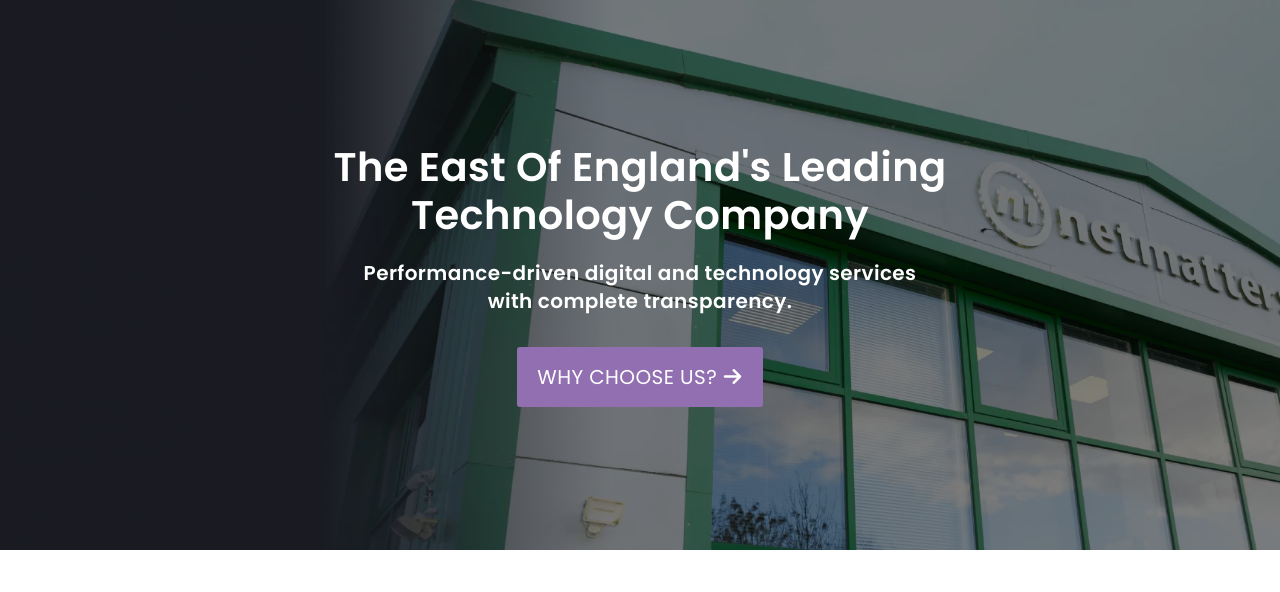
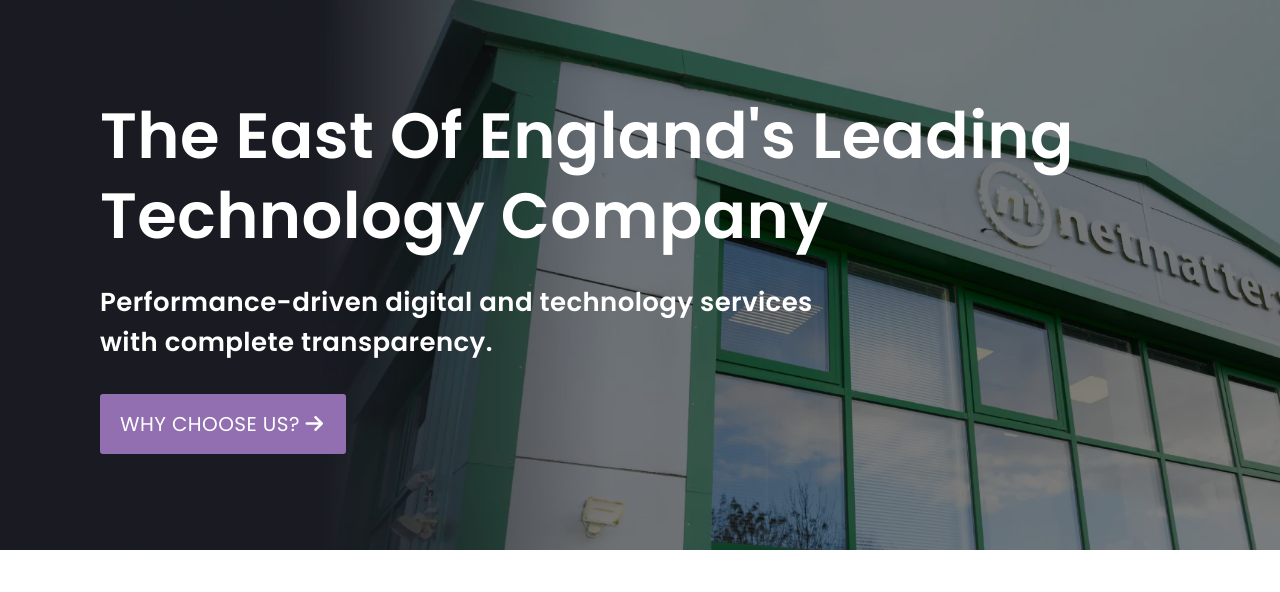
Before and after one commit to wigscs/netmatters, a PHP site: page / in a window 1280 px wide. Shown: the part 208-800 px from the top of the page. Run offline with PHP 8.4, Linux system fonts and the light colour scheme.

Commit message:
Banner new responsive design

```diff
--- a/css/style.css
+++ b/css/style.css
@@ -783,6 +783,11 @@
   background-color: #000;
   overflow: hidden;
 }
+@media (min-width: 992px) {
+  .banner {
+    text-align: left;
+  }
+}
 .banner__img {
   position: absolute;
   z-index: 1;
@@ -806,11 +811,23 @@
   font-weight: 600;
   color: inherit;
 }
+@media (min-width: 992px) {
+  .banner h1 {
+    font-size: 4rem;
+    line-height: 5rem;
+  }
+}
 .banner p {
   margin-bottom: 2rem;
   font-size: 1.25rem;
   line-height: 1.75rem;
   font-weight: 600;
+}
+@media (min-width: 992px) {
+  .banner p {
+    font-size: 1.625rem;
+    line-height: 2.5rem;
+  }
 }
 .banner .btn {
   line-height: 50px;
--- a/index.html
+++ b/index.html
@@ -207,7 +207,7 @@
       <img src="img/banner-web.webp" alt="The East Of England's Leading Technology Company Norwich, Norfolk, Cambridge, North London, Essex, Hertfordshire, Enfield">
     </div>
     <div class="banner__content container">
-      <h1>The East Of England's Leading <br>Technology Company</h1>
+      <h1>The East Of England's Leading Technology Company</h1>
       <p>Performance-driven digital and technology services <br> with complete transparency.</p>
       <a class="btn btn--web" href="#">Why Choose Us? <i class="fa-solid fa-arrow-right"></i></a>
     </div>
--- a/scss/layout/_banner.scss
+++ b/scss/layout/_banner.scss
@@ -9,6 +9,10 @@
   color: #fff;
   background-color: #000;
   overflow: hidden;
+
+  @media (min-width: $bp-md) {
+    text-align: left;
+  }
 
   &__img {
     position: absolute;
@@ -35,6 +39,10 @@
     margin: 0 0 1.25rem;
     font-weight: 600;
     color: inherit;
+    @media (min-width: $bp-md) {
+      font-size: 4rem;
+      line-height: 5rem;
+    }
   }
 
   p {
@@ -42,6 +50,10 @@
     font-size: 1.25rem;
     line-height: 1.75rem;
     font-weight: 600;
+    @media (min-width: $bp-md) {
+      font-size: 1.625rem;
+      line-height: 2.5rem;
+    }
   }
 
   .btn {
```
Also changed, not shown: 1 other file.
